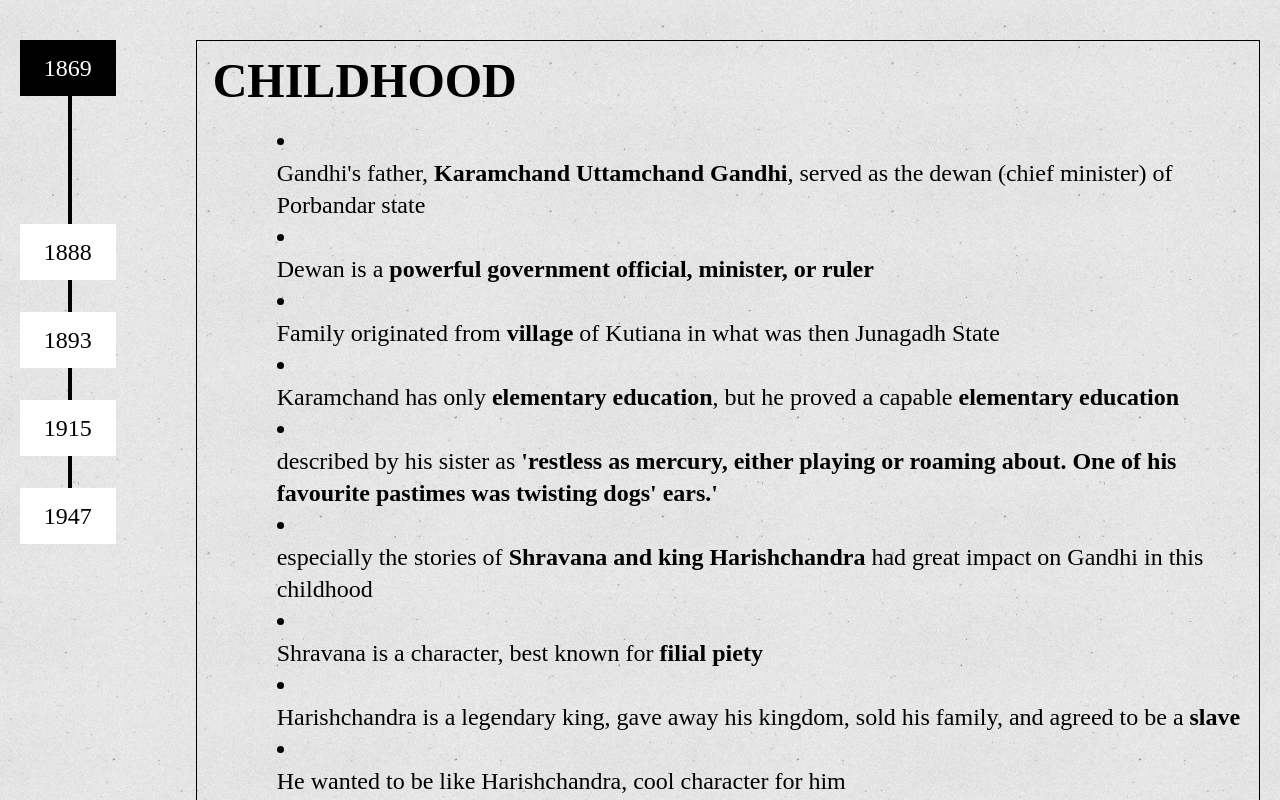
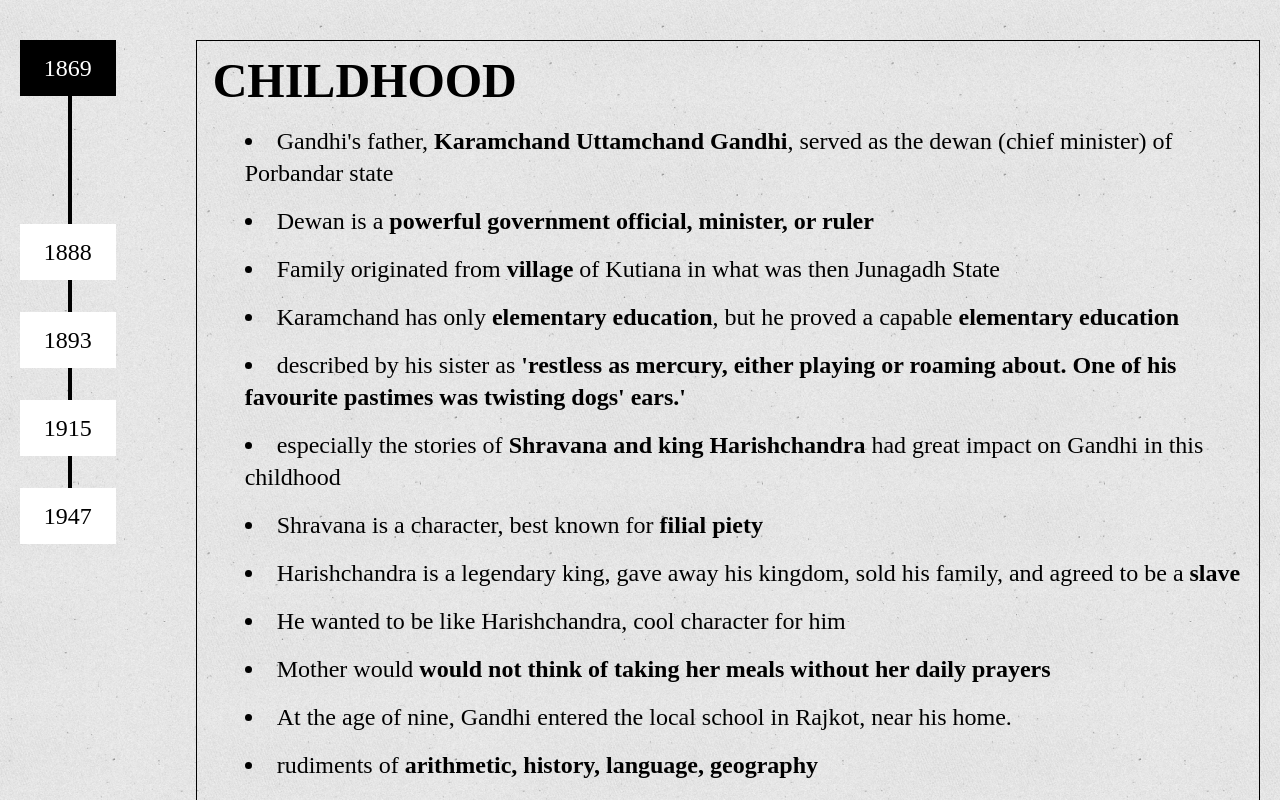
Before and after one commit to JanPoonthong/mahatma_gandhi, a React (Vite) app: page / in a window 1280 px wide. Shown: the part 680-1480 px from the top of the page. Built offline with nearby package versions, Linux system fonts and the light colour scheme.

Commit message:
Fix: bullet point

```diff
--- a/src/components/timeline/TimeLineDisplay.tsx
+++ b/src/components/timeline/TimeLineDisplay.tsx
@@ -23,7 +23,7 @@ export default function TimeLineDisplay({
     <div
       className={clsx(
         "w-full border border-black text-3xl p-4 max-sm:text-xl",
-        animation ? "text-container" : "",
+        animation ? "text-container" : ""
       )}
     >
       {textData[index]?.text.map((each) => {
@@ -37,11 +37,18 @@ export default function TimeLineDisplay({
         );
       })}
 
-      <div className="ml-16">
+      <div className="sm:ml-8 ml-2">
         {textData[index]?.text.map((each) => {
           return (
-            <li className="text-2xl list-disc max-sm:text-lg" key={each.li}>
-              <div dangerouslySetInnerHTML={{ __html: parser(each.li) }} />
+            <li
+              className="text-2xl list-disc max-sm:text-lg mt-4"
+              key={each.li}
+            >
+              <span
+                dangerouslySetInnerHTML={{
+                  __html: parser(each.li),
+                }}
+              ></span>
             </li>
           );
         })}
```
